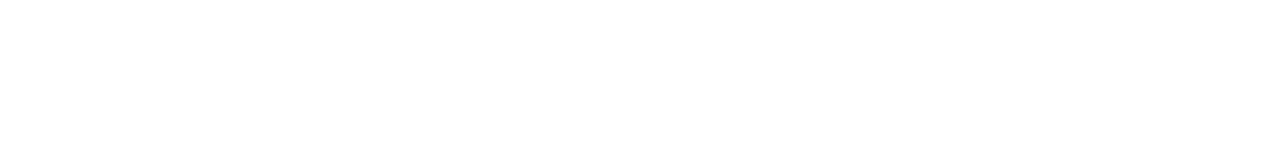
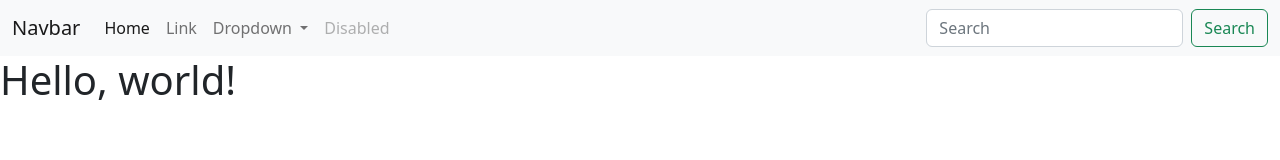
Before and after one commit to louiscollard/character-manager-js, a website built with Vite: page index.html in a window 1280 px wide. Built offline with nearby package versions, Linux system fonts and the light colour scheme.

Commit message:
bootstrap

```diff
--- a/index.html
+++ b/index.html
@@ -1,10 +1,49 @@
-<!DOCTYPE html>
+<!doctype html>
 <html lang="en">
 <head>
-    <meta charset="UTF-8">
-    <title>Title</title>
+    <meta charset="utf-8">
+    <meta name="viewport" content="width=device-width, initial-scale=1">
+    <title>Bootstrap demo</title>
+    <link href="https://cdn.jsdelivr.net/npm/bootstrap@5.2.0-beta1/dist/css/bootstrap.min.css" rel="stylesheet" integrity="sha384-0evHe/X+R7YkIZDRvuzKMRqM+OrBnVFBL6DOitfPri4tjfHxaWutUpFmBp4vmVor" crossorigin="anonymous">
 </head>
 <body>
-
+<nav class="navbar navbar-expand-lg bg-light">
+    <div class="container-fluid">
+        <a class="navbar-brand" href="#">Navbar</a>
+        <button class="navbar-toggler" type="button" data-bs-toggle="collapse" data-bs-target="#navbarSupportedContent" aria-controls="navbarSupportedContent" aria-expanded="false" aria-label="Toggle navigation">
+            <span class="navbar-toggler-icon"></span>
+        </button>
+        <div class="collapse navbar-collapse" id="navbarSupportedContent">
+            <ul class="navbar-nav me-auto mb-2 mb-lg-0">
+                <li class="nav-item">
+                    <a class="nav-link active" aria-current="page" href="#">Home</a>
+                </li>
+                <li class="nav-item">
+                    <a class="nav-link" href="#">Link</a>
+                </li>
+                <li class="nav-item dropdown">
+                    <a class="nav-link dropdown-toggle" href="#" id="navbarDropdown" role="button" data-bs-toggle="dropdown" aria-expanded="false">
+                        Dropdown
+                    </a>
+                    <ul class="dropdown-menu" aria-labelledby="navbarDropdown">
+                        <li><a class="dropdown-item" href="#">Action</a></li>
+                        <li><a class="dropdown-item" href="#">Another action</a></li>
+                        <li><hr class="dropdown-divider"></li>
+                        <li><a class="dropdown-item" href="#">Something else here</a></li>
+                    </ul>
+                </li>
+                <li class="nav-item">
+                    <a class="nav-link disabled">Disabled</a>
+                </li>
+            </ul>
+            <form class="d-flex" role="search">
+                <input class="form-control me-2" type="search" placeholder="Search" aria-label="Search">
+                <button class="btn btn-outline-success" type="submit">Search</button>
+            </form>
+        </div>
+    </div>
+</nav>
+<h1>Hello, world!</h1>
+<script src="https://cdn.jsdelivr.net/npm/bootstrap@5.2.0-beta1/dist/js/bootstrap.bundle.min.js" integrity="sha384-pprn3073KE6tl6bjs2QrFaJGz5/SUsLqktiwsUTF55Jfv3qYSDhgCecCxMW52nD2" crossorigin="anonymous"></script>
 </body>
 </html>
```
